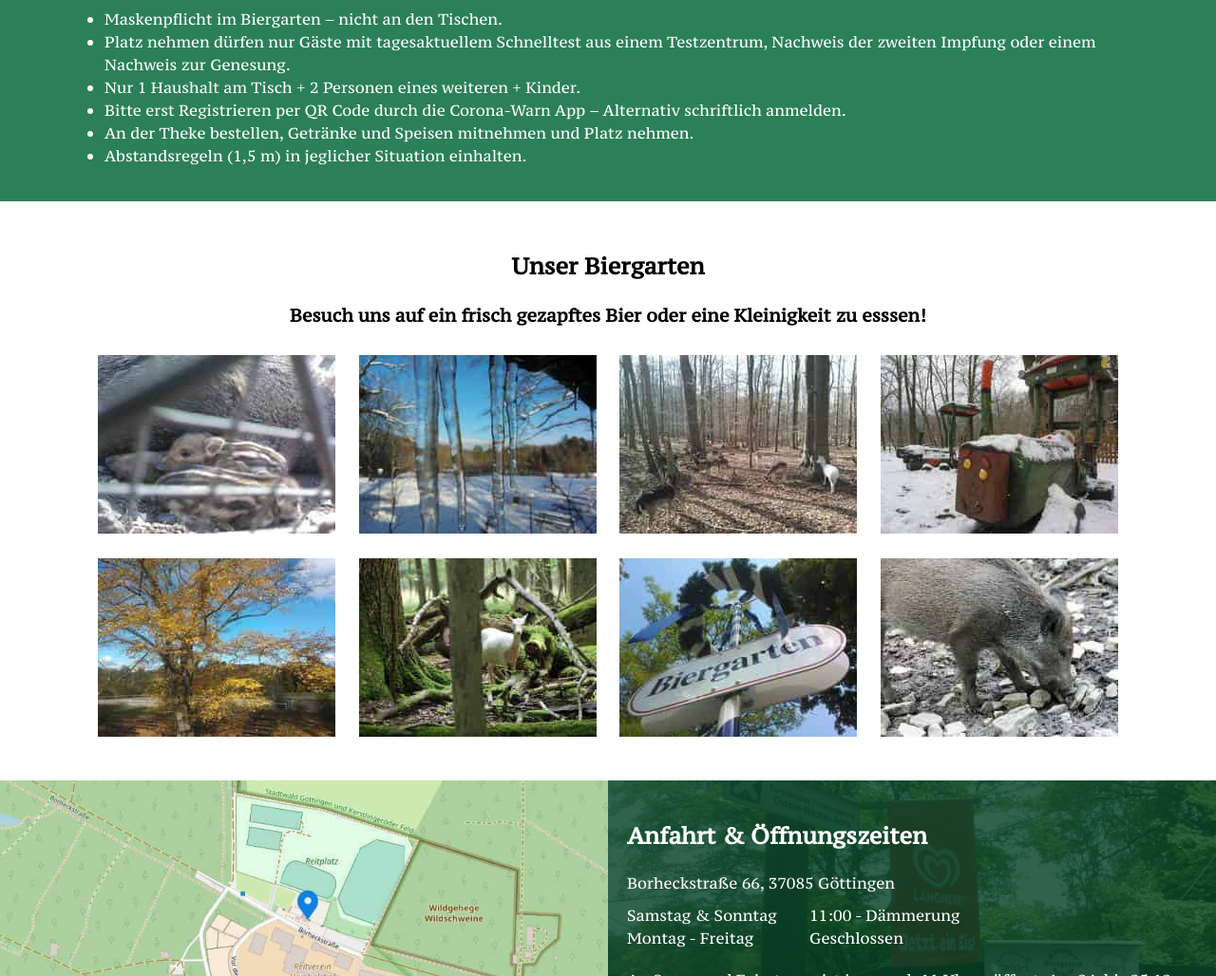
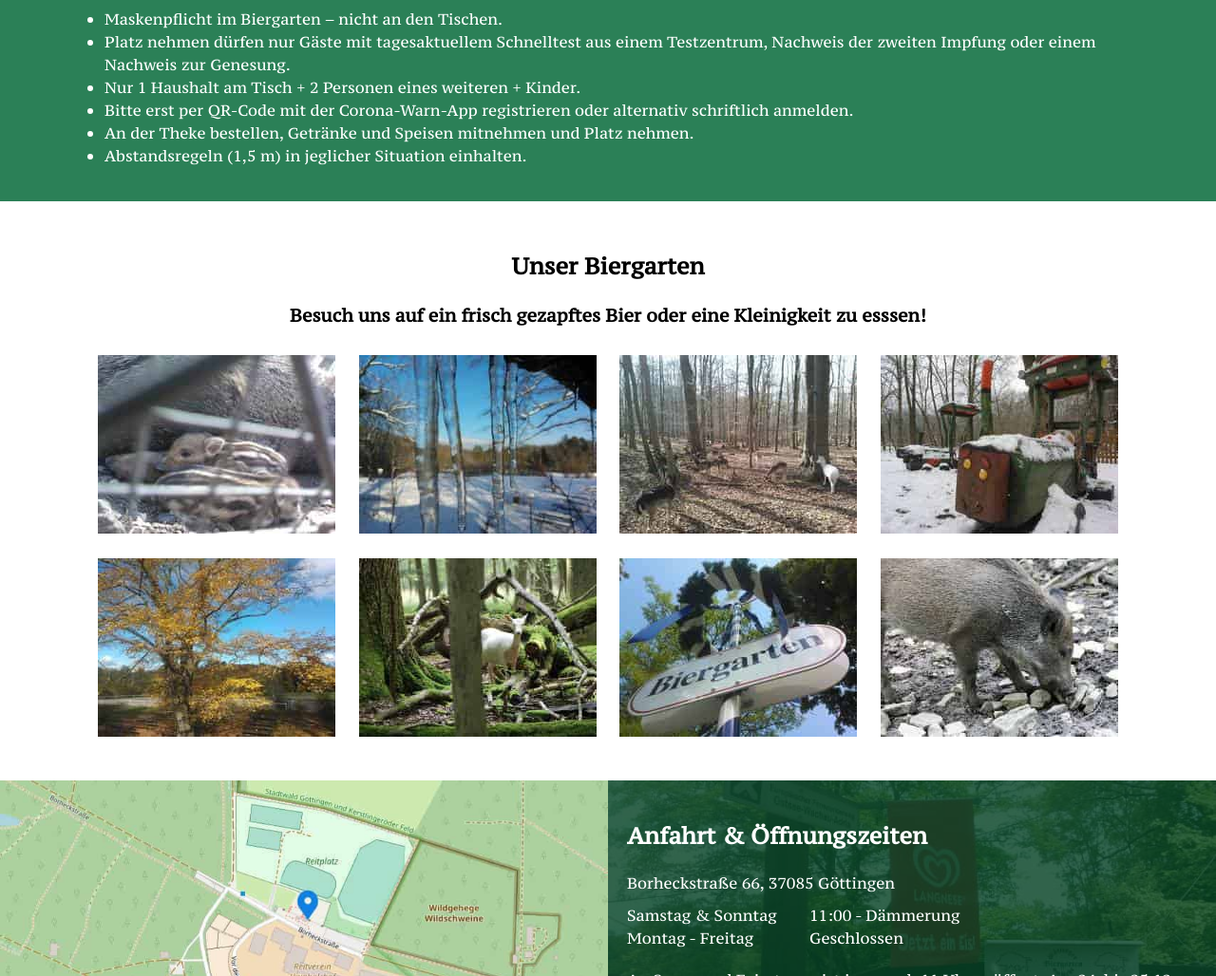
Before and after one commit to versable/kehr-website, a Jekyll site: the page built from index.html, in a window 1280 px wide and 1400 px high, scrolled down 422 px. Shown: the part 155-1183 px from the top of the window at 95% size. Built offline with Jekyll 4.4.1, drawn with Linux system fonts in a browser that asks for light colours; part of the change alters nothing that is shown.

Commit message:
Rephrase corona rules; Add JSON-LD Schema

```diff
--- a/_includes/head.html
+++ b/_includes/head.html
@@ -23,4 +23,20 @@
     <meta name="msapplication-TileColor" content="#ffffff">
     <meta name="msapplication-TileImage" content="/ms-icon-144x144.png">
     <meta name="theme-color" content="#ffffff">
+    <script type="application/ld+json">
+        {
+            "@context": "https://schema.org",
+            "@type": "Restaurant",
+            "address": {
+              "@type": "PostalAddress",
+              "addressLocality": "Göttingen",
+              "addressRegion": "NDS",
+              "postalCode": "37085",
+              "streetAddress": "Borheckstraße 66"
+            },
+            "name": "Göttinger Biergarten am Kehr",
+            "priceRange": "$$",
+            "url": "https://goettinger-biergarten.de/"
+          }
+    </script>
 </head>
--- a/index.html
+++ b/index.html
@@ -31,13 +31,12 @@ layout: default
                 Nur 1 Haushalt am Tisch + 2 Personen eines weiteren + Kinder.
             </li>
             <li>
-                Bitte erst Registrieren per QR Code durch die Corona-Warn App –
-                Alternativ schriftlich anmelden.
+                Bitte erst per QR-Code mit der Corona-Warn-App registrieren
+                oder alternativ schriftlich anmelden.
             </li>
             <li>
                 An der Theke bestellen, Getränke und Speisen mitnehmen und
-                Platz
-                nehmen.
+                Platz nehmen.
             </li>
             <li>
                 Abstandsregeln (1,5 m) in jeglicher Situation einhalten.
@@ -67,10 +66,8 @@ layout: default
     </div>
     <div class="content">
         <h2 id="anfahrt-oeffnungszeiten">Anfahrt & Öffnungszeiten</h2>
-        <address itemscope itemtype="https://schema.org/PostalAddress">
-            <span itemprop="streetAddress">Borheckstraße 66</span>,
-            <span itemprop="postalCode">37085</span>
-            <span itemprop="addressLocality">Göttingen</span>
+        <address>
+            Borheckstraße 66, 37085 Göttingen
         </address>
         <dl>
             <dt>Samstag & Sonntag</dt>
```
